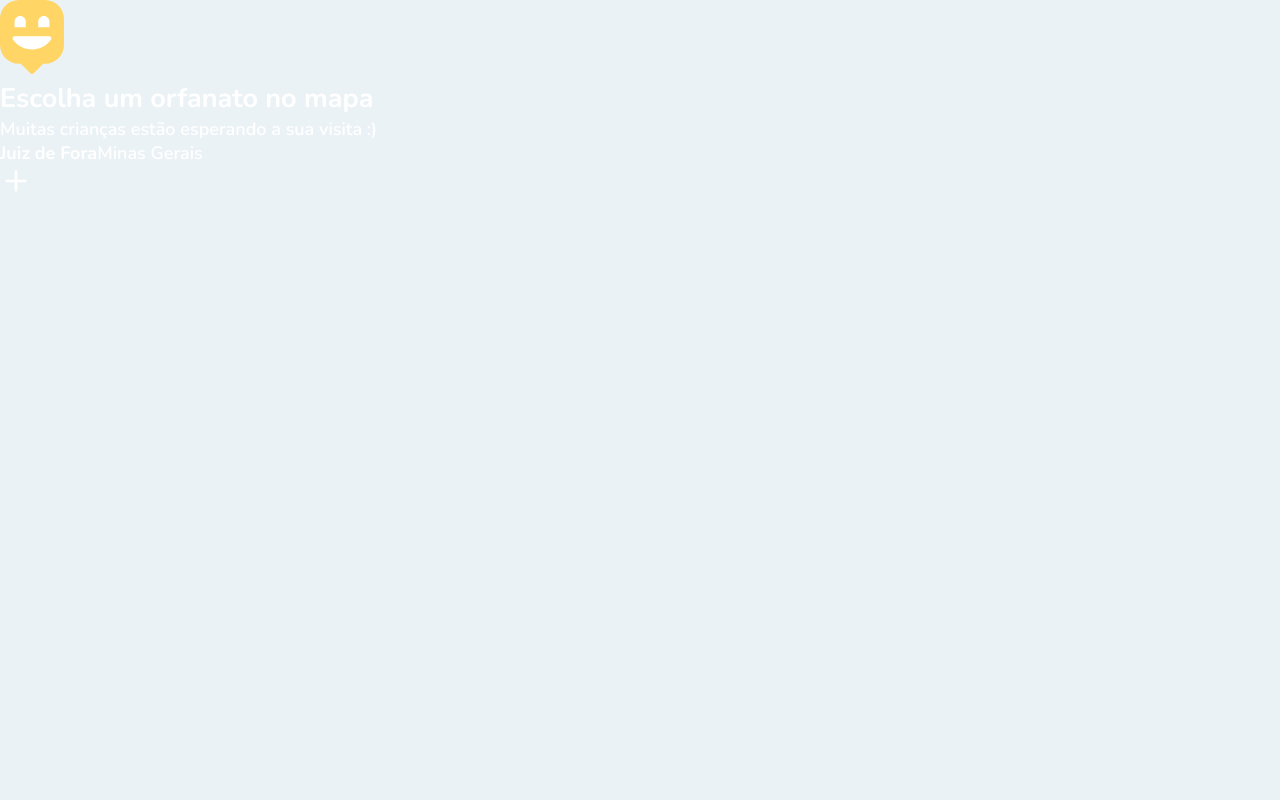
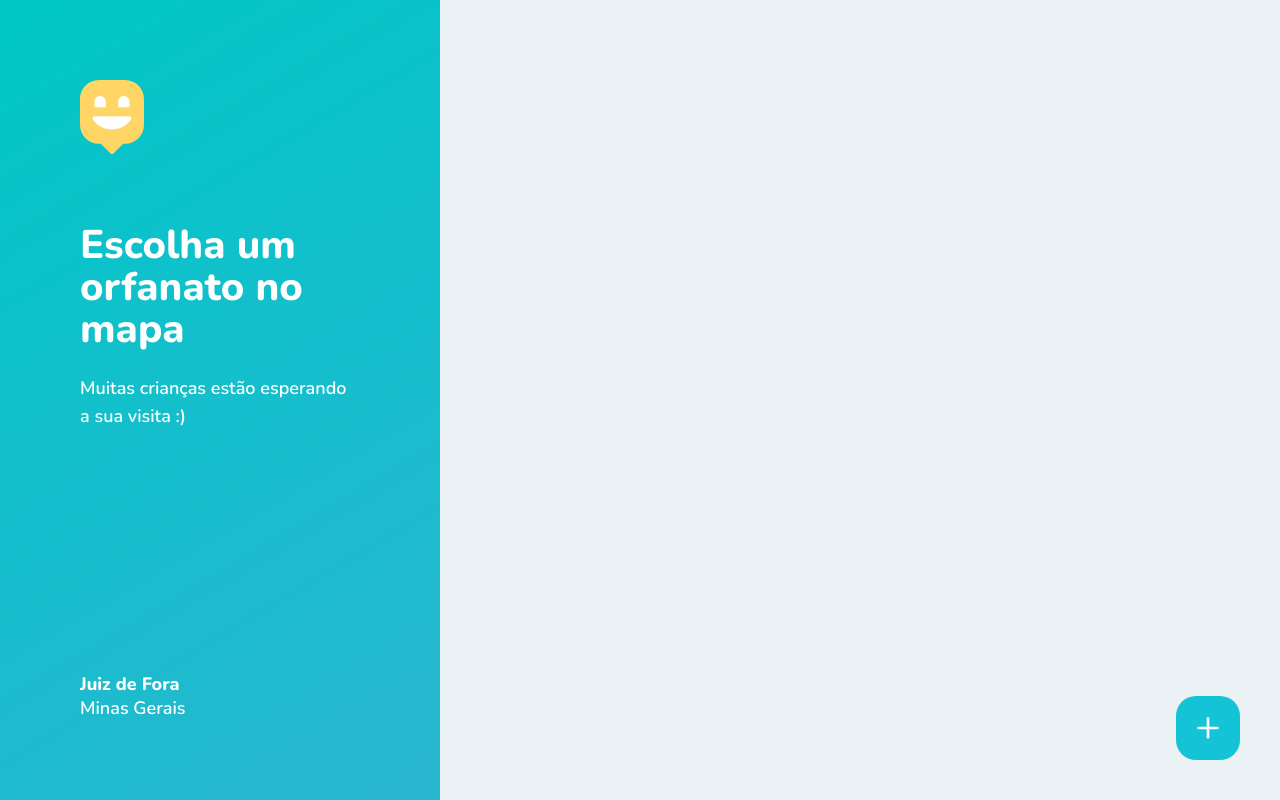
Before and after one commit to douglasabnovato/happy, a React (Create React App) app in the folder web/: page /app in a window 1280 px wide. Built offline with nearby package versions, Linux system fonts and the light colour scheme.

Commit message:
v1.10.2. página do mapa - estilização

```diff
--- a/web/src/pages/OrphanagesMap.tsx
+++ b/web/src/pages/OrphanagesMap.tsx
@@ -2,6 +2,7 @@
 import { Link } from 'react-router-dom';
 import { FiPlus} from 'react-icons/fi';
 import mapMarkerImg from '../images/map-marker.svg';
+import '../styles/pages/orphanage-map.css';
 
 function OrphanagesMap(){
     return(
--- a/web/src/styles/pages/orphanage-map.css
+++ b/web/src/styles/pages/orphanage-map.css
@@ -0,0 +1,54 @@
+#page-map{
+    width: 100vw;
+    height: 100vh;
+    position: relative;
+    display: flex;
+}
+#page-map aside{
+    width: 440px;
+    background: linear-gradient(329.54deg, #29b6d1 0%, #00c7c7 100%);
+    padding: 80px;
+    display: flex;
+    flex-direction: column;
+    justify-content: space-between;
+}
+
+#page-map aside h2{
+    font-size: 40px;
+    font-weight: 800;
+    line-height: 42px;
+    margin-top: 64px;
+}
+
+#page-map aside p {
+    line-height: 28px;
+    margin-top: 24px;
+}
+
+#page-map aside footer{
+    display: flex;
+    flex-direction: column;
+    line-height: 24px;
+}
+
+#page-map aside footer strong{
+    font-weight: 800;
+}
+
+#page-map .create-orphanage {
+    position: absolute;
+    right: 40px;
+    bottom: 40px;
+    width: 64px;
+    height: 64px;
+    background: #15c3d6;
+    border-radius: 20px;
+    display: flex;
+    justify-content: center;
+    align-items: center;
+    transition: background-color 0.2s;
+}
+
+#page-map .create-orphanage:hover {
+    background-color: #17d6eb;
+}
```
Also changed, not shown: 1 other file (tests, documents, lock files or other folders).
